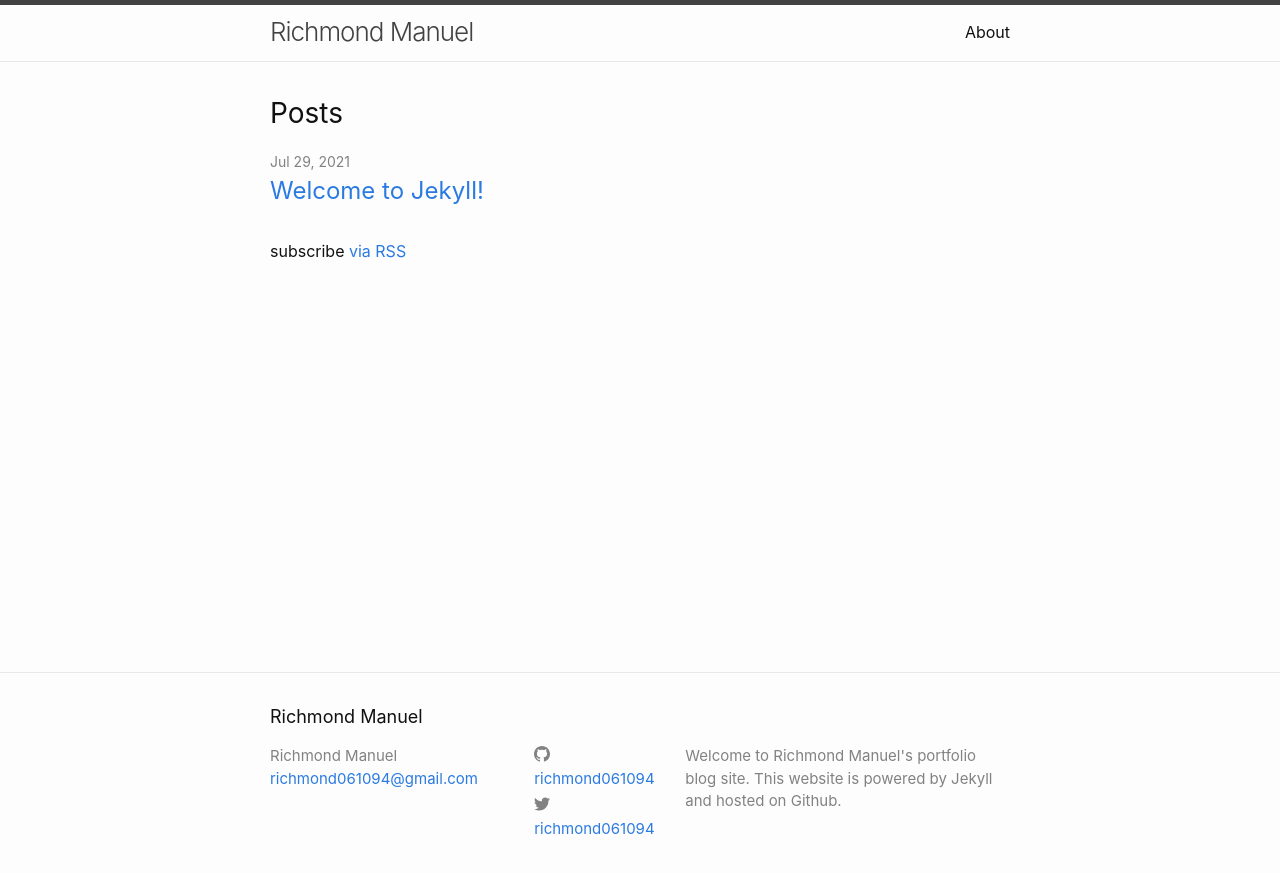
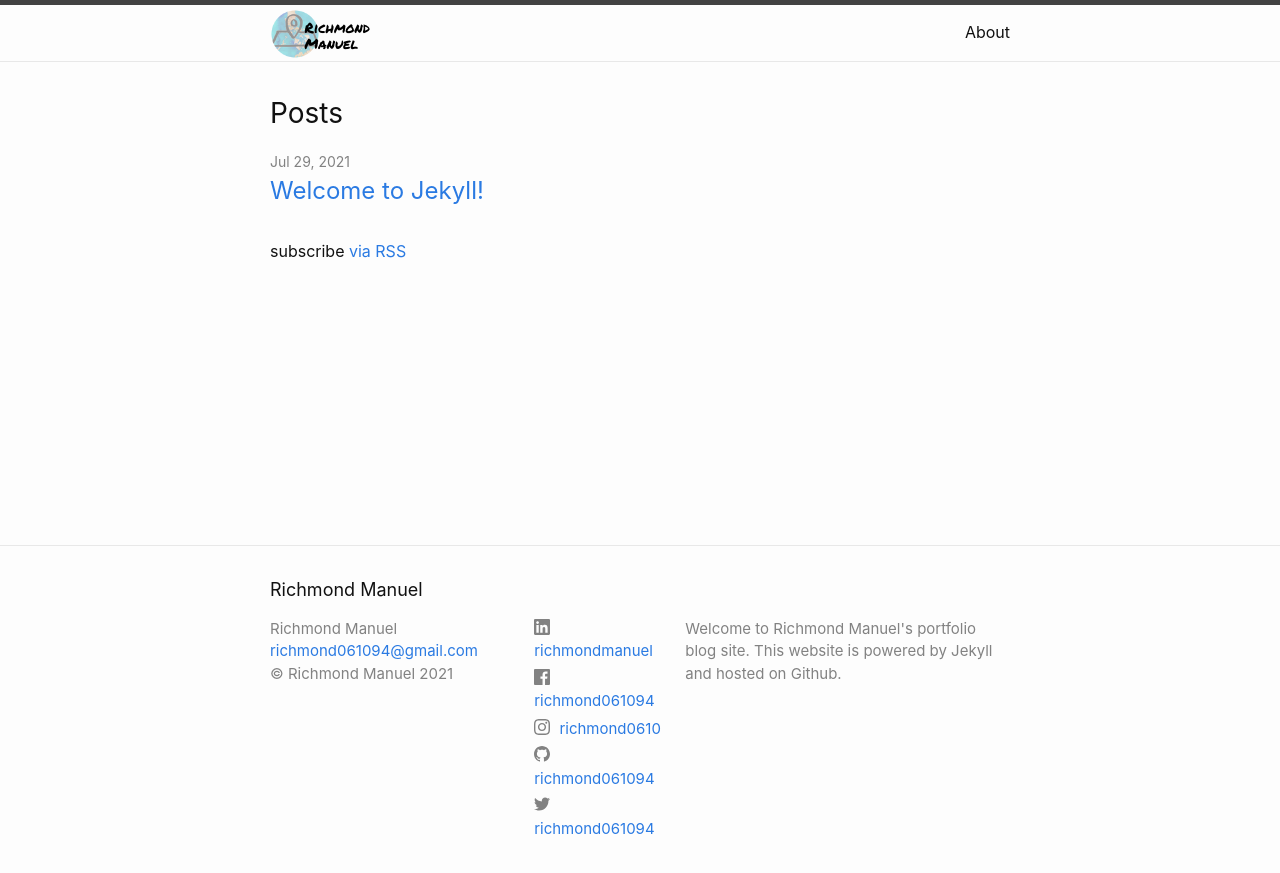
Before and after one commit to irishbbalisoro/richmondmanuel, a Jekyll site: the page built from index.markdown, in a window 1280 px wide. Shown: the top 873 px of the page. Built offline with Jekyll 4.4.1, drawn with Linux system fonts in a browser that asks for light colours.

Commit message:
add-branding branch for logo

```diff
--- a/_config.yml
+++ b/_config.yml
@@ -26,7 +26,14 @@ description: >- # this means to ignore newlines until "baseurl:"
 baseurl: "/richmondmanuel" # the subpath of your site, e.g. /blog
 url: "https://richmond061094.github.io" # the base hostname & protocol for your site, e.g. http://example.com
 twitter_username: richmond061094
-github_username:  richmond061094
+github_username: richmond061094
+facebook_username: richmond061094
+instagram_username: richmond0610
+linkedin_username: richmondmanuel
+
+author: Richmond Manuel
+copyright: "Richmond Manuel"
+title-logo: /images/title-logo.png
 
 # Build settings
 # theme: minima
--- a/_includes/footer.html
+++ b/_includes/footer.html
@@ -18,6 +18,9 @@
             {%- if site.email -%}
             <li><a class="u-email" href="mailto:{{ site.email }}">{{ site.email }}</a></li>
             {%- endif -%}
+            {%- if site.copyright -%}
+            <li>&copy; {{ site.copyright }} {{ 'now' | date: "%Y" }}</li>
+            {%- endif -%}
         </ul>
       </div>
 
--- a/_includes/header.html
+++ b/_includes/header.html
@@ -3,7 +3,16 @@
   <div class="wrapper">
     {%- assign default_paths = site.pages | map: "path" -%}
     {%- assign page_paths = site.header_pages | default: default_paths -%}
+    <!--
     <a class="site-title" rel="author" href="{{ "/" | relative_url }}">{{ site.title | escape }}</a>
+    -->
+    <a class="site-title" rel="author" href="{{ "/" | relative_url }}">
+     {%- if site.title-logo -%}
+      <img src="{{ site.title-logo | relative_url }}" alt="{{ site.title | escape }}"></img>
+      {%- else -%}
+        {{ site.title | escape }}</a>
+      {%- endif -%}
+    </a>
 
     {%- if page_paths -%}
       <nav class="site-nav">
--- a/_includes/social.html
+++ b/_includes/social.html
@@ -1,13 +1,13 @@
 <ul class="social-media-list">
+  {%- if site.linkedin_username -%}<li><a href="https://www.linkedin.com/in/{{ site.linkedin_username| cgi_escape | escape }}"><svg class="svg-icon"><use xlink:href="{{ '/assets/minima-social-icons.svg#linkedin' | relative_url }}"></use></svg> <span class="username">{{ site.linkedin_username| escape }}</span></a></li>{%- endif -%}
+  {%- if site.facebook_username -%}<li><a href="https://www.facebook.com/{{ site.facebook_username| cgi_escape | escape }}"><svg class="svg-icon"><use xlink:href="{{ '/assets/minima-social-icons.svg#facebook' | relative_url }}"></use></svg> <span class="username">{{ site.facebook_username| escape }}</span></a></li>{%- endif -%}
+  {%- if site.instagram_username -%}<li><a href="https://instagram.com/{{ site.instagram_username| cgi_escape | escape }}"><svg class="svg-icon"><use xlink:href="{{ '/assets/minima-social-icons.svg#instagram' | relative_url }}"></use></svg> <span class="username">{{ site.instagram_username| escape }}</span></a></li>{%- endif -%}
+  {%- if site.github_username -%}<li><a href="https://github.com/{{ site.github_username| cgi_escape | escape }}"><svg class="svg-icon"><use xlink:href="{{ '/assets/minima-social-icons.svg#github' | relative_url }}"></use></svg> <span class="username">{{ site.github_username| escape }}</span></a></li>{%- endif -%}
+  {%- if site.twitter_username -%}<li><a href="https://www.twitter.com/{{ site.twitter_username| cgi_escape | escape }}"><svg class="svg-icon"><use xlink:href="{{ '/assets/minima-social-icons.svg#twitter' | relative_url }}"></use></svg> <span class="username">{{ site.twitter_username| escape }}</span></a></li>{%- endif -%}
   {%- if site.dribbble_username -%}<li><a href="https://dribbble.com/{{ site.dribbble_username| cgi_escape | escape }}"><svg class="svg-icon"><use xlink:href="{{ '/assets/minima-social-icons.svg#dribbble' | relative_url }}"></use></svg> <span class="username">{{ site.dribbble_username| escape }}</span></a></li>{%- endif -%}
-  {%- if site.facebook_username -%}<li><a href="https://www.facebook.com/{{ site.facebook_username| cgi_escape | escape }}"><svg class="svg-icon"><use xlink:href="{{ '/assets/minima-social-icons.svg#facebook' | relative_url }}"></use></svg> <span class="username">{{ site.facebook_username| escape }}</span></a></li>{%- endif -%}
   {%- if site.flickr_username -%}<li><a href="https://www.flickr.com/photos/{{ site.flickr_username| cgi_escape | escape }}"><svg class="svg-icon"><use xlink:href="{{ '/assets/minima-social-icons.svg#flickr' | relative_url }}"></use></svg> <span class="username">{{ site.flickr_username| escape }}</span></a></li>{%- endif -%}
-  {%- if site.github_username -%}<li><a href="https://github.com/{{ site.github_username| cgi_escape | escape }}"><svg class="svg-icon"><use xlink:href="{{ '/assets/minima-social-icons.svg#github' | relative_url }}"></use></svg> <span class="username">{{ site.github_username| escape }}</span></a></li>{%- endif -%}
-  {%- if site.instagram_username -%}<li><a href="https://instagram.com/{{ site.instagram_username| cgi_escape | escape }}"><svg class="svg-icon"><use xlink:href="{{ '/assets/minima-social-icons.svg#instagram' | relative_url }}"></use></svg> <span class="username">{{ site.instagram_username| escape }}</span></a></li>{%- endif -%}
-  {%- if site.linkedin_username -%}<li><a href="https://www.linkedin.com/in/{{ site.linkedin_username| cgi_escape | escape }}"><svg class="svg-icon"><use xlink:href="{{ '/assets/minima-social-icons.svg#linkedin' | relative_url }}"></use></svg> <span class="username">{{ site.linkedin_username| escape }}</span></a></li>{%- endif -%}
   {%- if site.pinterest_username -%}<li><a href="https://www.pinterest.com/{{ site.pinterest_username| cgi_escape | escape }}"><svg class="svg-icon"><use xlink:href="{{ '/assets/minima-social-icons.svg#pinterest' | relative_url }}"></use></svg> <span class="username">{{ site.pinterest_username| escape }}</span></a></li>{%- endif -%}
   {%- for mst in site.mastodon -%}{%- if mst.username and mst.instance -%}<li><a href="https://{{ mst.instance| cgi_escape | escape}}/@{{mst.username}}"><svg class="svg-icon"><use xlink:href="{{ '/assets/minima-social-icons.svg#mastodon' | relative_url }}"></use></svg> <span class="username">{{ mst.username|escape }}</span></a></li>{%- endif -%}{%- endfor -%}
-  {%- if site.twitter_username -%}<li><a href="https://www.twitter.com/{{ site.twitter_username| cgi_escape | escape }}"><svg class="svg-icon"><use xlink:href="{{ '/assets/minima-social-icons.svg#twitter' | relative_url }}"></use></svg> <span class="username">{{ site.twitter_username| escape }}</span></a></li>{%- endif -%}
   {%- if site.youtube_username -%}<li><a href="https://youtube.com/{{ site.youtube_username| cgi_escape | escape }}"><svg class="svg-icon"><use xlink:href="{{ '/assets/minima-social-icons.svg#youtube' | relative_url }}"></use></svg> <span class="username">{{ site.youtube_username| escape }}</span></a></li>{%- endif -%}
   {%- if site.googleplus_username -%}<li><a href="https://plus.google.com/{{ site.googleplus_username| escape }}"><svg class="svg-icon"><use xlink:href="{{ '/assets/minima-social-icons.svg#googleplus' | relative_url }}"></use></svg> <span class="username">{{ site.googleplus_username| escape }}</span></a></li>{%- endif -%}
   {%- if site.rss -%}<li><a href="{{ 'feed.xml' | relative_url }}"><svg class="svg-icon"><use xlink:href="{{ '/assets/minima-social-icons.svg#rss' | relative_url }}"></use></svg> <span>{{ site.rss | escape }}</span></a></li>{%- endif -%}
```
Also changed, not shown: images/title-logo.png (added).
